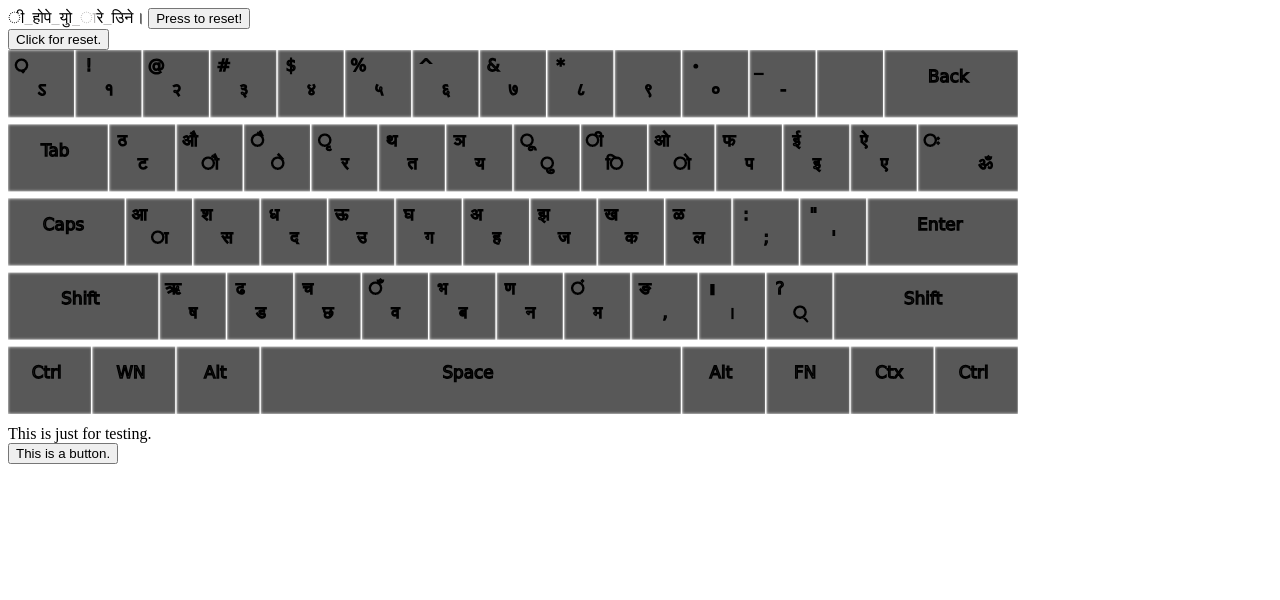
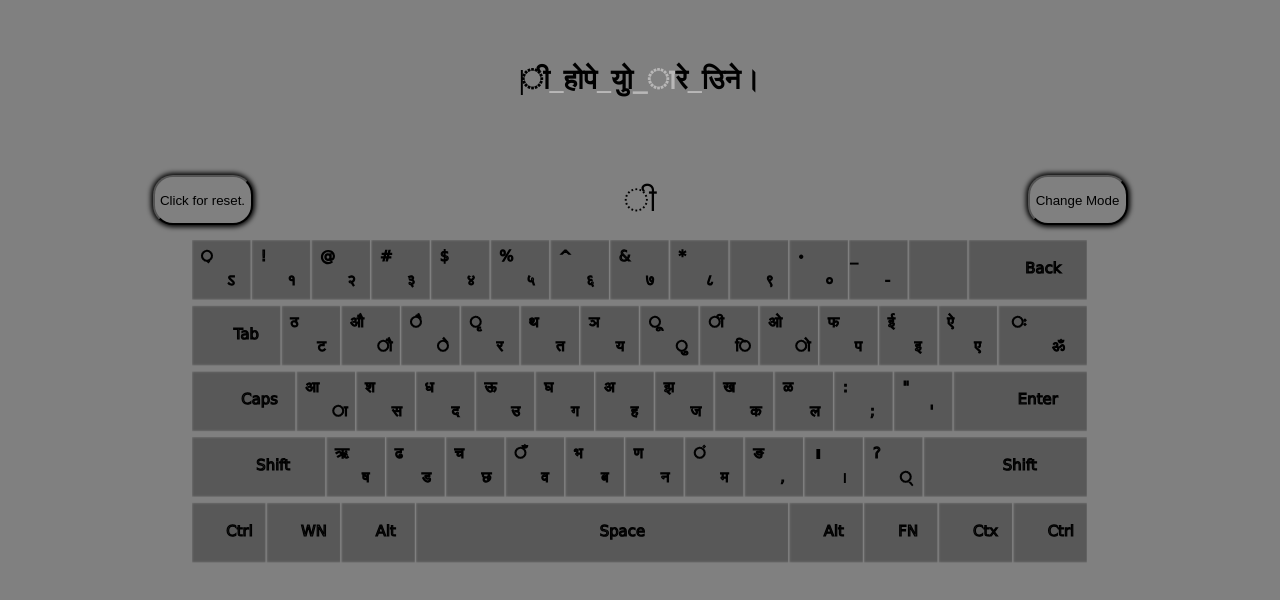
Before and after one commit to Abhipro779/Type, a SvelteKit app: page / in a window 1280 px wide. Shown: the top 600 px of the page. Built offline with nearby package versions, Linux system fonts and the light colour scheme.

Commit message:
Functional one also all is complete

```diff
--- a/src/app.html
+++ b/src/app.html
@@ -6,6 +6,12 @@
 		<meta name="viewport" content="width=device-width" />
 		%sveltekit.head%
 	</head>
+	<style>
+		*{
+			margin:0px;
+			padding:0px;
+		}
+	</style>
 	<body data-sveltekit-preload-data="hover">
 		<div style="display: contents">%sveltekit.body%</div>
 	</body>
--- a/src/routes/+page.svelte
+++ b/src/routes/+page.svelte
@@ -1,15 +1,36 @@
 <script>
-import {onMount} from "svelte";
-import {keylist} from "./stores.js";
 import Keyboard from "./keyboard.svelte";
-	import Header from "./Header.svelte";
-/**
-	 * @type {Key}
-	 */
+import Header from "./Header.svelte";
+let nextitem;
+$:{console.log(nextitem);}
 let obj;
 let val=true;
+let thekeyboard;
+function headervalue(event){
+	if(event.detail){
+		thekeyboard.color(event.detail.shift ? [[event.detail.value,41,52],event.detail.correct] : [[event.detail.value],event.detail.correct]);
+	}
+}
+function nextupdate(value){
+	nextitem=value;
+}
 </script>
-<Header/>
-<Keyboard/>
-<div>This is just for testing.</div>
-<button on:click={()=>{val=!val;obj.changecolor(val)}}>This is a button.</button>
+<div class="kall">
+<Header on:send={headervalue} nextitemget={nextupdate}/>
+
+<Keyboard bind:this={thekeyboard} {nextitem}/>
+</div>
+<style>
+	*{
+		margin:0px;
+		padding:0px;
+		position: relative;
+	}
+	.kall{
+		position:relative;
+		height:100dvh;
+		background-color: gray;
+	}
+
+
+</style>
--- a/src/routes/Header.svelte
+++ b/src/routes/Header.svelte
@@ -1,31 +1,85 @@
 <script>
-    import {displaytext,reset,updater,counter,counterupdate} from "./stores.js";
+    import {displaytext,reset,updater,counter,counterupdate,toggler} from "./stores.js";
+    import {Cursor} from "./cursor.js";
+	import { onMount, createEventDispatcher } from "svelte";
+    export let nextitemget;
     let maindata;
-    $:{maindata=[];
+    let cursor;
+    var caret=null;
+    let dispatcher=createEventDispatcher();
+    $:{
+        resetit();
+        let x= $toggler;
+
+    }
+
+
+    function resetit()
+    {maindata=[];
         for(let i=0;i<$displaytext.length;i++){
             maindata.push({
                 value:$displaytext[i],
                 ref:null
             })
+            nextitemget(maindata[$counter].value);
         }
+        if(caret)
+        caret.reset()
     }
+    resetit();
+    onMount(()=>{
+        caret=new Cursor(cursor);
+        caret.reset();
+
+    })
 </script>
 <svelte:window on:keypress={(event)=>{
     let returned=updater(event);
+    dispatcher("send",returned);
     if(returned){
         console.log(returned);
         if(returned.correct){
             counterupdate();
+            nextitemget(maindata[$counter].value);
+            caret.update(maindata[$counter].ref);
+            console.log("This function ran!");
         }
     }
-}}/>
-<div>
-    {#each maindata as data ,i}<span class:space={data.value==" "}>{data.value==" " ? "_" : data.value}</span>{/each}
-    <button on:click={()=>console.log("clicked")}>Press to reset!</button>
+}}
+
+on:resize={
+    ()=>{
+        caret.update(maindata[$counter].ref);
+    }
+}
+
+/>
+<div class="container flex">
+    <div class="text">
+        <span class="caret" bind:this={cursor}>|</span>
+    {#each maindata as data ,i}<span bind:this={data.ref} class:space={data.value==" "}>{data.value==" " ? "_" : data.value}</span>{/each}
+</div>
 </div>
 
 <style>
+    *{
+        position:relative;
+    }
+    span{
+        font-size: 28px;
+        font-weight: bold;
+    }
     .space{
         color:rgb(184, 183, 183);
     }
+    .flex{
+        display:flex;
+        height:20vh;
+        justify-content: center;
+        align-items: center;
+    }
+    .caret{
+        position:absolute;
+        transition:transform 0.1s;
+    }
 </style>
--- a/src/routes/Keyboard.svelte
+++ b/src/routes/Keyboard.svelte
@@ -1,12 +1,11 @@
 <script>
-    import {onMount} from "svelte";
 import {keylist,keysize,keyscount,NonCap,Cap,reset} from "./stores.js";
 import Key from "./key.svelte";
+export let nextitem;
 let keydata=[];
 let mode=true;
 let height;
 let width=10;
-onMount(()=>{
     let keyscounter=0;
     let x_count=0;
     let y_count=0;
@@ -40,14 +39,21 @@ onMount(()=>{
     width=keydata[keydata.length-1]['position']['x']+basesize*$keysize[keydata.length-1];
     height=keydata[keydata.length-1]['position']['y']+basesize+10;
 
+export function color(value){
+    console.log(value[1]);
+value[0].forEach(element => {
+    keydata[element].refs.changecolor(value[1]);
 });
+}
 </script>
 
-
+<div class="buttonholder flexed">
 <button on:click={reset}>Click for reset.</button>
-
-<div class="flexed"  >
-    <svg style="aspect-ratio:{width/height};width:80%" viewBox="0 0 {width} {height}">
+<div class="thebox">{nextitem==" " ? "_" : nextitem}</div>
+<button on:click={()=>mode=!mode}>Change Mode</button>
+</div>
+<div class="flexed down" >
+    <svg style="aspect-ratio:{width/height};width:70%" viewBox="0 0 {width} {height}">
 {#each keydata as key}
 <Key size={key.size} mode={mode} position={key.position} values={key.values} greenscale={key.greenscale} bind:this={key.refs} />
 {/each}
@@ -60,4 +66,36 @@ onMount(()=>{
         left:50%;
         translate:-50% 0%;
     }
+    .flexed{
+        display: flex;
+        justify-content: center;
+        align-items: center;
+    }
+    .down{
+
+    }
+    .buttonholder{
+        justify-content: space-evenly;
+        margin:10px;
+        padding:5px;
+    }
+    button{
+        aspect-ratio:2;
+        width:100px;
+        box-shadow: 0px 0px 5px 2px;
+        background-color: gray;
+        transition:scale 0.5s, box-shadow 0.5s;
+        border-radius: 20px;
+        border-color: black;
+    }
+    button:hover{
+        scale: 1.2;
+        box-shadow:0px 0px 7px 5px rgba(245, 2, 2, 0.367);
+    }
+    .thebox{
+        width:40%;
+        display: flex;
+        justify-content: center;
+        font-size: 32px;
+    }
 </style>
--- /dev/null
+++ b/src/routes/cursor.js
@@ -0,0 +1,20 @@
+export class Cursor {
+    constructor(element){
+        this.element=element;
+        this.top=0;
+        this.left=0;
+    }
+    update(nextelement){
+        console.log("Update ran!");
+        const {x:x_next,y:y_next}=nextelement.getBoundingClientRect();
+        const {x:x_me,y:y_me}=this.element.getBoundingClientRect();
+        this.left+=x_next-x_me;
+        this.top+=y_next-y_me;
+        this.element.style.transform=`translate(${this.left-2}px,${this.top}px)`;
+    }
+    reset(){
+        this.top=0;
+        this.left=0;
+        this.element.style.transform=`translate(${this.left-2}px,${this.top}px)`;
+    }
+};
--- a/src/routes/key.svelte
+++ b/src/routes/key.svelte
@@ -27,21 +27,21 @@
 {#if mode}
 {#if values.length==2}
 <rect height={size.height} width={size.width} class={color} />
-<text x=20px y=25px text-anchor="middle" alignment-baseline="middle">{values[0]}</text>
-<text x={size.width-50} y={size.height-40} text-anchor="middle" alignment-baseline="middle">{values[1]}</text>
+<text x={size.width*0.15} y={size.height*0.35}>{values[0]}</text>
+<text x={size.width*0.6} y={size.height*0.75}>{values[1]}</text>
 {:else}
 <rect height={size.height} width={size.width} class={color} />
-<text x={size.width/2-5} y={size.height/2-10} text-anchor="middle" alignment-baseline="middle">{values[0]}</text>
+<text x={size.width/2-5} y={size.height/2+5}>{values[0]}</text>
 {/if}
 {:else}
 {#if values.length==2}
     <polygon points="0,0 0,{size.height} {size.width},0" fill={getcolor(0)}/>
-    <text x=20px y=25px text-anchor="middle" alignment-baseline="middle">{values[0]}</text>
+    <text x={size.width*0.15} y={size.height*0.35}>{values[0]}</text>
     <polygon points="0,{size.height} {size.width},{size.height} {size.width},0" fill={getcolor(1)}/>
-    <text x={size.width-50} y={size.height-40} text-anchor="middle" alignment-baseline="middle">{values[1]}</text>
+    <text x={size.width*0.6} y={size.height*0.75}>{values[1]}</text>
     {:else}
     <rect height={size.height} width={size.width} fill={getcolor(0)}/>
-    <text x={size.width/2-5} y={size.height/2+5} text-anchor="middle" alignment-baseline="middle">{values[0]}</text>
+    <text x={size.width/2-5} y={size.height/2+5}>{values[0]}</text>
     {/if}
     {/if}
 </svg>
--- a/src/routes/stores.js
+++ b/src/routes/stores.js
@@ -6,11 +6,12 @@ export const NonCap=readable(['ऽ', '१', '२', '३', '४', '५', '६', '
 export const Cap=readable(['़', '!', '@', '#', '$', '%', '^', '&', '*', '', '॰', '॒', '',"None","None", 'ठ', 'औ', 'ै', 'ृ', 'थ', 'ञ', 'ू', 'ी', 'ओ', 'फ', 'ई', 'ऐ', 'ः',"None", 'आ', 'श', 'ध', 'ऊ', 'घ', 'अ', 'झ', 'ख', 'ळ', ':', '"',"None","None", 'ऋ', 'ढ', 'च', 'ँ', 'भ', 'ण', 'ं', 'ङ', '॥', '?',"None","None","None","None","None","None","None","None","None"]);
 
 export const speeddata=readable(Array(get(keylist).length).fill([]))
-
+export const toggler=writable(true);
 const maintexts=[
     "ी होपे योु ारे उिने।",
     "औहात िस योुर नामे?",
-    "माहेनदरानागार बाता कातहमानदु साममा।"
+    "माहेनदरानागार बाता कातहमानदु साममा।",
+    "थहिस िस ा लोनग तेसत दोने तो तेसत ौेतहेर चुरसोर ौिलल रेसेत ोन रेसिषे ोर नोत। ी होपे ित ौिलल रेसिषे।"
 ]
 
 export const displaytext=writable(maintexts[0])
@@ -23,6 +24,7 @@ return maintexts[Math.floor(Math.random()*maintexts.length)]
 });
 counter.set(0);
 console.log(`reset ran!${get(counter)}`);
+toggler.update(value=>!value);
 }
 
 export function updater(event){
```
